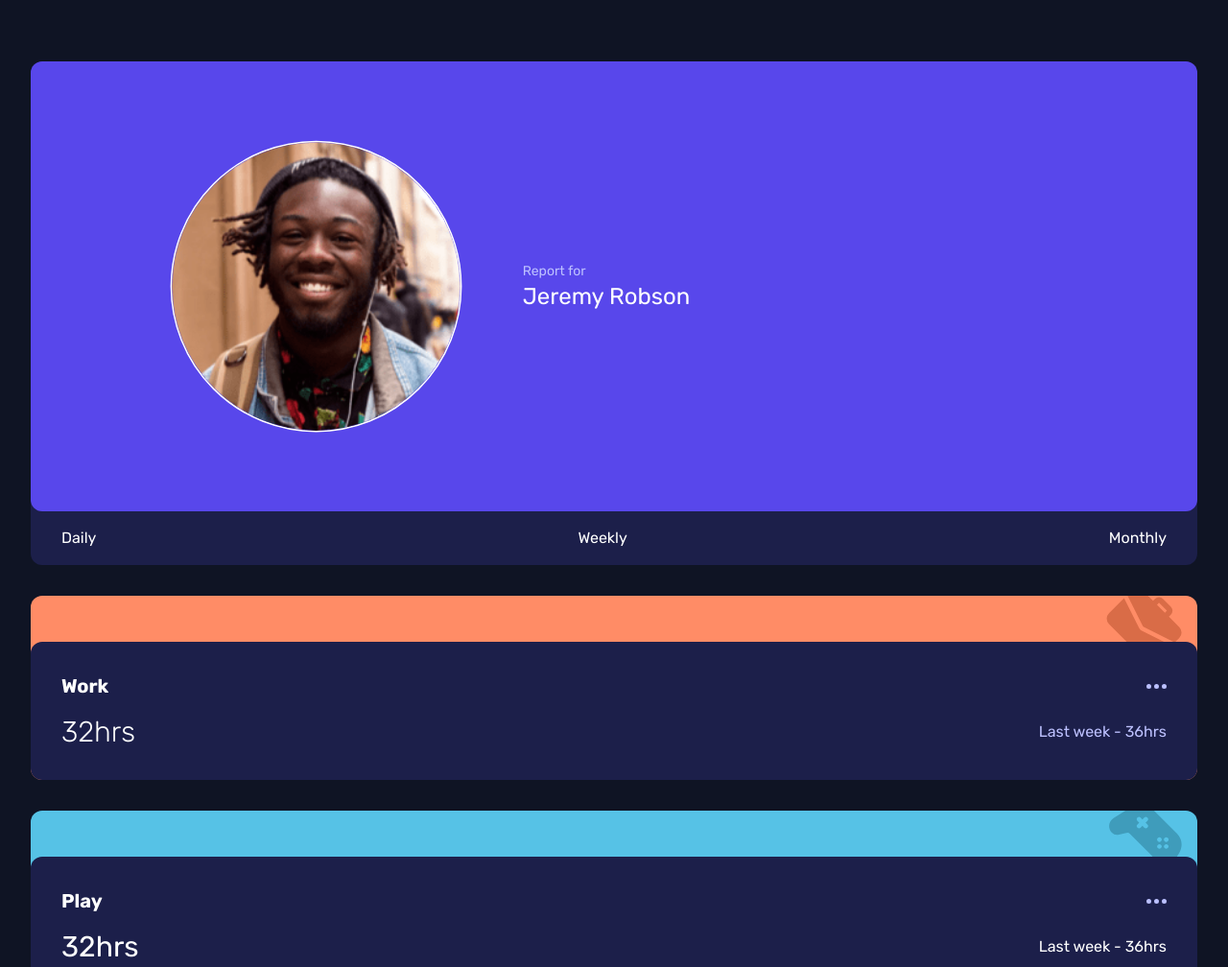
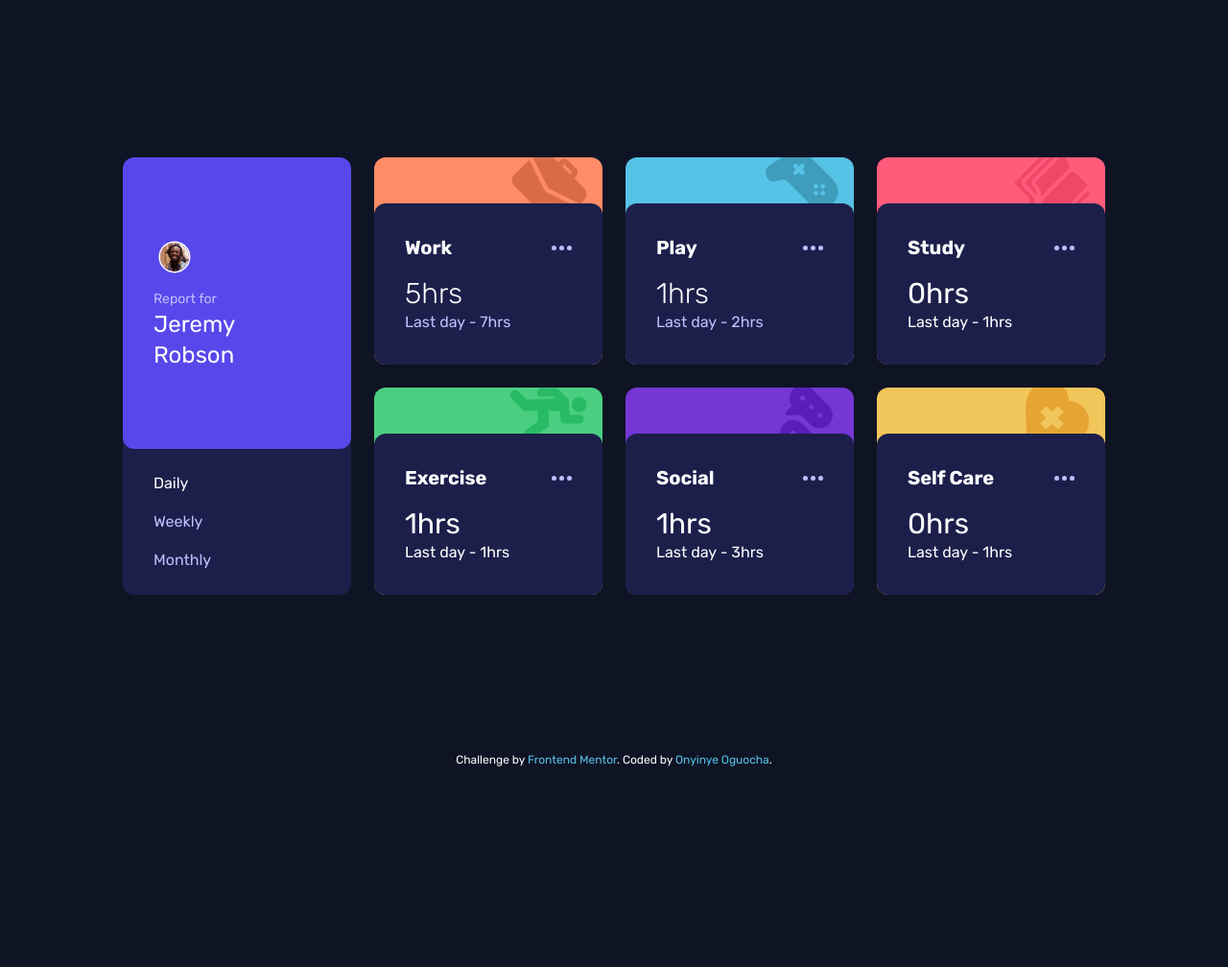
Before and after one commit to stephany247/time-tracking-dashboard-main, a plain HTML site: page index.html in a window 1280 px wide. Shown: the top 1008 px of the page at 96% size. After the commit the page ends 800 px from the top, so only its background shows below. Drawn offline with nearby package versions, Linux system fonts and the light colour scheme.

Commit message:
Add javascript functionality

```diff
--- a/index.html
+++ b/index.html
@@ -49,44 +49,74 @@
         },
       };
     </script>
-    <style>
-      .attribution {
-        font-size: 11px;
-        text-align: center;
-      }
-      .attribution a {
-        color: hsl(228, 45%, 44%);
-      }
-    </style>
   </head>
-  <body class="bg-vdBlue text-white font-rubik">
-    <main class="px-8 py-16">
-      <section id="profile" class="rounded-xl bg-darkBlue items-stretch">
+
+  <body
+    class="bg-vdBlue text-white font-rubik sm:h-full lg:h-screen sm:w-full m-auto flex flex-col place-content-center"
+  >
+    <main class="mx-8 my-16 md:mx-[10%] lg:m-auto sm:py-16 max-w-screen-lg">
+      <section
+        class="grid items-stretch sm:grid-cols-2 md:grid-rows-5 md:grid-cols-2 lg:grid-rows-2 lg:grid-cols-4 gap-6"
+      >
+        <article
+          id="profile"
+          class="rounded-xl bg-darkBlue sm:col-span-2 md:row-span-2 md:col-span-2 lg:row-span-2 lg:col-span-1 h-full"
+        >
           <div
-          class="profile bg-blue flex gap-3 rounded-xl items-center justify-center py-8"
+            class="profile bg-blue flex sm:flex-col gap-3 rounded-xl items-center justify-center sm:items-start sm:px-8 py-8 h-2/3"
           >
             <img
               src="images/image-jeremy.png"
               alt="Jeremy"
-            class="border-2 border-white rounded-full w-1/3 justify-self-center scale-75"
+              class="border-2 border-white rounded-full w-1/3 sm:w-1/4 justify-self-center scale-75"
             />
             <div class="w-1/2">
               <h3 class="text-sm text-paleBlue">Report for</h3>
               <h1 class="text-xl sm:text-2xl">Jeremy Robson</h1>
             </div>
           </div>
-        <ul class="flex flex-row justify-between py-4 px-8">
-          <li><a href="#daily" id="daily">Daily</a></li>
-          <li><a href="#weekly" id="weekly">Weekly</a></li>
-          <li><a href="#monthly" id="monthly">Monthly</a></li>
+          <ul
+            class="flex flex-row sm:flex-col justify-between items-center sm:items-start py-4 px-8 sm:py-6 h-1/3"
+          >
+            <li>
+              <button
+                type="button"
+                class="timeframe-btn text-paleBlue hover:text-white"
+                id="daily"
+                data-timeframe="daily"
+              >
+                Daily
+              </button>
+            </li>
+            <li>
+              <button
+                type="button"
+                class="timeframe-btn text-paleBlue hover:text-white"
+                id="weekly"
+                data-timeframe="weekly"
+              >
+                Weekly
+              </button>
+            </li>
+            <li>
+              <button
+                type="button"
+                class="timeframe-btn text-paleBlue hover:text-white"
+                id="monthly"
+                data-timeframe="monthly"
+              >
+                Monthly
+              </button>
+            </li>
           </ul>
-      </section>
+        </article>
+        <!-- </section> -->
 
-      <section>
+        <!-- <section > -->
+
         <!-- Work card -->
-        <article class="card mt-8 bg-lightRed rounded-xl">
+        <article class="card work bg-lightRed rounded-xl">
           <div class="card-top py-6 relative overflow-hidden">
-            <!-- &nbsp; -->
             <img
               src="images/icon-work.svg"
               alt="work icon"
@@ -95,7 +125,7 @@
           </div>
 
           <div
-            class="card-bottom bg-darkBlue rounded-xl p-8 flex flex-col gap-4"
+            class="card-bottom bg-darkBlue hover:bg-[#333888] transition duration-300 ease-in-out rounded-xl p-8 flex flex-col gap-4"
           >
             <div class="card-header flex justify-between items-center">
               <h2 class="card-type text-xl font-bold">Work</h2>
@@ -104,17 +134,18 @@
               </a>
             </div>
 
-            <div class="card-container flex justify-between items-center">
-              <h3 class="current-hours text-3xl font-thin">32hrs</h3>
-              <p class="previous-hours text-paleBlue">Last week - 36hrs</p>
+            <div
+              class="card-container flex sm:flex-col sm:items-start justify-between items-center"
+            >
+              <h3 class="current-hours text-3xl font-thin"></h3>
+              <p class="previous-hours text-paleBlue"></p>
             </div>
           </div>
         </article>
 
         <!-- Play card -->
-        <article class="card mt-8 bg-softBlue rounded-xl">
+        <article class="card play bg-softBlue rounded-xl">
           <div class="card-top py-6 relative overflow-hidden">
-            <!-- &nbsp; -->
             <img
               src="images/icon-play.svg"
               alt="Play icon"
@@ -132,17 +163,18 @@
               </a>
             </div>
 
-            <div class="card-container flex justify-between items-center">
-              <h3 class="current-hours text-3xl">32hrs</h3>
-              <p class="previous-hours tex">Last week - 36hrs</p>
+            <div
+              class="card-container flex justify-between sm:flex-col sm:items-start items-center"
+            >
+              <h3 class="current-hours text-3xl font-thin"></h3>
+              <p class="previous-hours text-paleBlue"></p>
             </div>
           </div>
         </article>
 
         <!-- Study card -->
-        <article class="card mt-8 bg-lightRed2 rounded-xl">
+        <article class="card study bg-lightRed2 rounded-xl">
           <div class="card-top py-6 relative overflow-hidden">
-            <!-- &nbsp; -->
             <img
               src="images/icon-study.svg"
               alt="Study icon"
@@ -160,17 +192,18 @@
               </a>
             </div>
 
-            <div class="card-container flex justify-between items-center">
-              <h3 class="current-hours text-3xl">32hrs</h3>
-              <p class="previous-hours tex">Last week - 36hrs</p>
+            <div
+              class="card-container flex justify-between sm:flex-col sm:items-start items-center"
+            >
+              <h3 class="current-hours text-3xl"></h3>
+              <p class="previous-hours tex"></p>
             </div>
           </div>
         </article>
 
         <!-- Exercise card -->
-        <article class="card mt-8 bg-limeGreen rounded-xl">
+        <article class="card exercise bg-limeGreen rounded-xl">
           <div class="card-top py-6 relative overflow-hidden">
-            <!-- &nbsp; -->
             <img
               src="images/icon-exercise.svg"
               alt="Study icon"
@@ -188,17 +221,18 @@
               </a>
             </div>
 
-            <div class="card-container flex justify-between items-center">
-              <h3 class="current-hours text-3xl">32hrs</h3>
-              <p class="previous-hours tex">Last week - 36hrs</p>
+            <div
+              class="card-container flex justify-between sm:flex-col sm:items-start items-center"
+            >
+              <h3 class="current-hours text-3xl"></h3>
+              <p class="previous-hours tex"></p>
             </div>
           </div>
         </article>
 
         <!-- Social card -->
-        <article class="card mt-8 bg-violet rounded-xl">
+        <article class="card social bg-violet rounded-xl">
           <div class="card-top py-6 relative overflow-hidden">
-            <!-- &nbsp; -->
             <img
               src="images/icon-social.svg"
               alt="Study icon"
@@ -216,17 +250,18 @@
               </a>
             </div>
 
-            <div class="card-container flex justify-between items-center">
-              <h3 class="current-hours text-3xl">32hrs</h3>
-              <p class="previous-hours tex">Last week - 36hrs</p>
+            <div
+              class="card-container flex justify-between sm:flex-col sm:items-start items-center"
+            >
+              <h3 class="current-hours text-3xl"></h3>
+              <p class="previous-hours tex"></p>
             </div>
           </div>
         </article>
 
         <!-- Self care card -->
-        <article class="card mt-8 bg-softOrange rounded-xl">
+        <article class="card self-care bg-softOrange rounded-xl">
           <div class="card-top py-6 relative overflow-hidden">
-            <!-- &nbsp; -->
             <img
               src="images/icon-self-care.svg"
               alt="Study icon"
@@ -238,29 +273,33 @@
             class="card-bottom bg-darkBlue rounded-xl p-8 flex flex-col gap-4"
           >
             <div class="card-header flex justify-between items-center">
-              <h2 class="card-type text-xl font-bold">Study</h2>
+              <h2 class="card-type text-xl font-bold">Self Care</h2>
               <a class="dots">
                 <img src="images/icon-ellipsis.svg" alt="ellipsis icon" />
               </a>
             </div>
 
-            <div class="card-container flex justify-between items-center">
-              <h3 class="current-hours text-3xl">32hrs</h3>
-              <p class="previous-hours tex">Last week - 36hrs</p>
+            <div
+              class="card-container flex justify-between sm:flex-col sm:items-start items-center"
+            >
+              <h3 class="current-hours text-3xl"></h3>
+              <p class="previous-hours tex"></p>
             </div>
           </div>
         </article>
       </section>
     </main>
-
-    <footer class="attribution">
+    <footer class="text-xs text-center">
       Challenge by
       <a
+        class="text-softBlue"
         rel="noopener"
         href="https://www.frontendmentor.io?ref=challenge"
         target="_blank"
         >Frontend Mentor</a
-      >. Coded by <a href="#">Onyinye Oguocha</a>.
+      >. Coded by <a class="text-softBlue" href="#">Onyinye Oguocha</a>.
     </footer>
+
+    <script src="script.js" defer></script>
   </body>
 </html>
--- /dev/null
+++ b/script.js
@@ -0,0 +1,60 @@
+const buttons = document.querySelectorAll(".timeframe-btn");
+const cards = document.querySelectorAll(".card");
+
+// Function to fetch and update data based on timeframe
+function updateData(timeframe) {
+  fetch("./data.json")
+    .then((res) => res.json())
+    .then((data) => {
+      cards.forEach((card, i) => {
+        const currentHours = card.querySelector(".current-hours");
+        const previousHours = card.querySelector(".previous-hours");
+
+        currentHours.textContent = `${data[i].timeframes[timeframe].current}hrs`;
+
+        const timeframeText = {
+          daily: "Last day",
+          weekly: "Last week",
+          monthly: "Last month",
+        };
+
+        previousHours.textContent = `${timeframeText[timeframe]} - ${data[i].timeframes[timeframe].previous}hrs`;
+      });
+
+      // Update active button styling
+      buttons.forEach((btn) => {
+        //Reset all buttons to an inactive state
+        btn.classList.remove("text-white");
+        btn.classList.add("text-paleBlue");
+      });
+
+      //Find the active button
+      const activeButton = Array.from(buttons).find(
+        (btn) => btn.dataset.timeframe === timeframe
+      );
+
+      //Style the active button
+      if (activeButton) {
+        activeButton.classList.add("text-white");
+        activeButton.classList.remove("text-paleBlue");
+      }
+    })
+
+    .catch((error) => console.error("Error fetching data:", error));
+}
+
+// Initialize with daily data on page load
+document.addEventListener("DOMContentLoaded", () => {
+  updateData("daily");
+});
+
+// Add event listeners to buttons
+buttons.forEach((button) => {
+  button.addEventListener("click", () => {
+    // Use data-timeframe attribute
+    const timeframe = button.dataset.timeframe;
+    updateData(timeframe);
+    button.classList.remove("text-paleBlue");
+    button.classList.add("text-white");
+  });
+});
```
Lines whose indentation alone changed are shown as unchanged.
